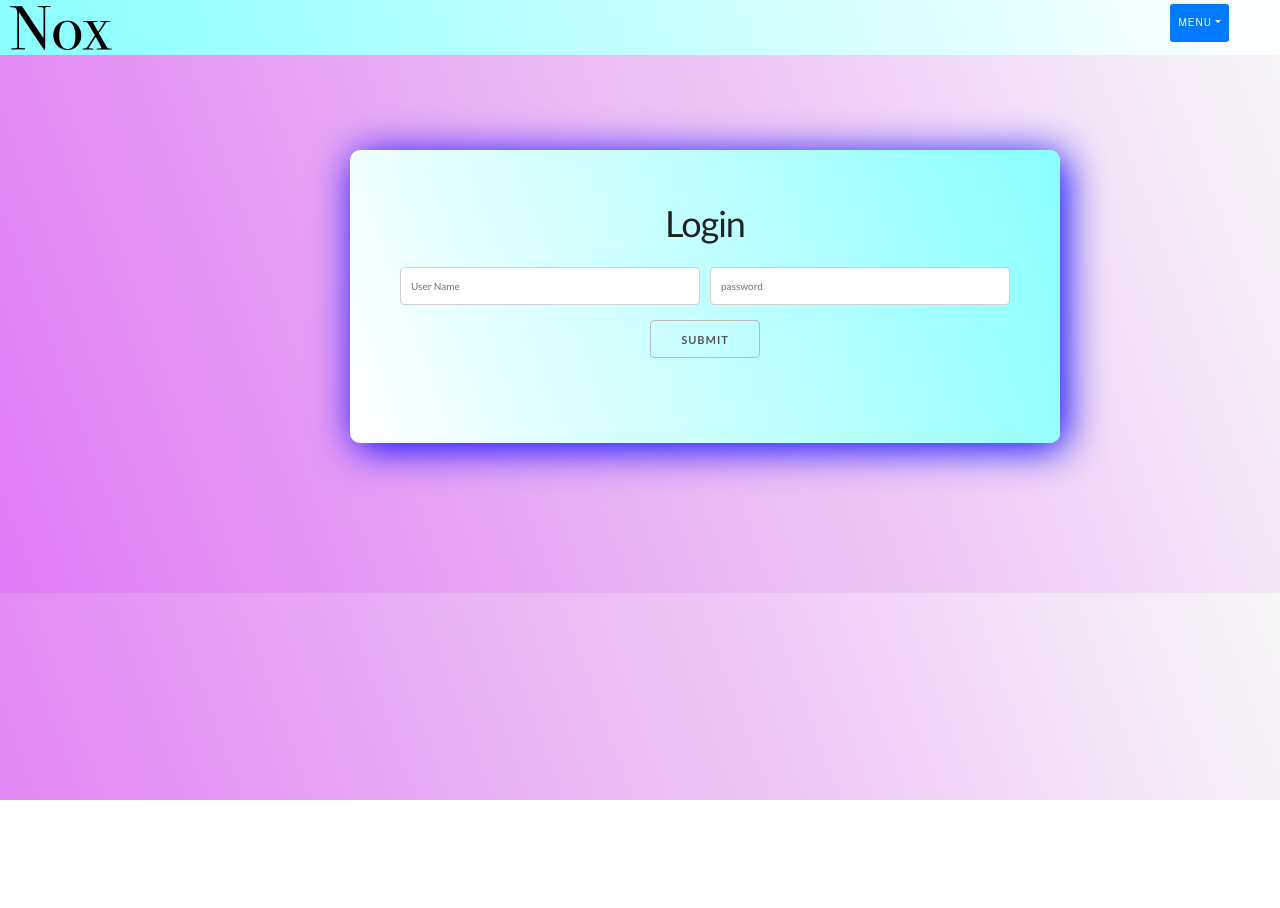
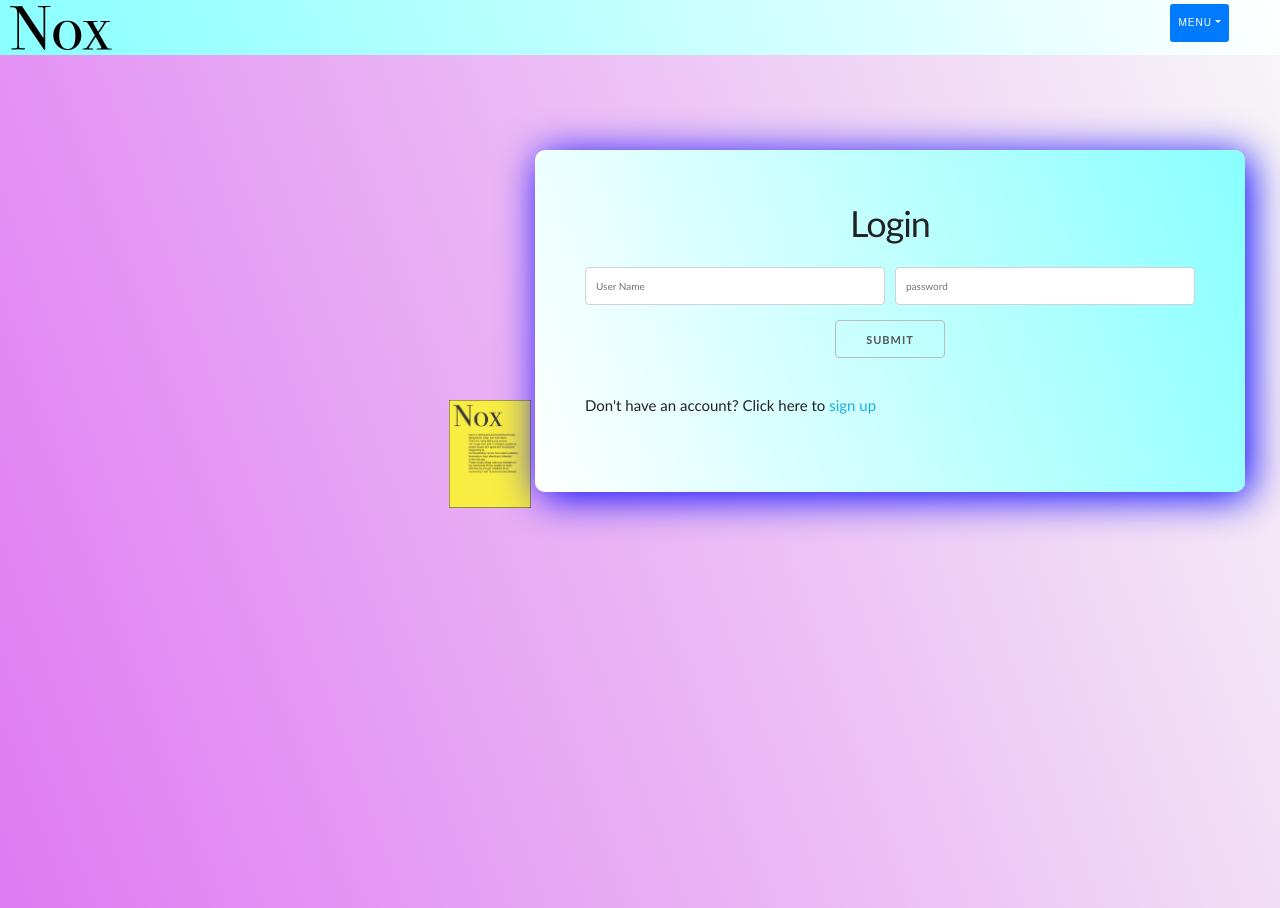
Before and after one commit to jeanshotjack/pro3, a React (Create React App) app in the folder client/: page /login in a window 1280 px wide. Before the commit the page ends 800 px from the top, so only its background shows below. Built offline with nearby package versions, Linux system fonts and the light colour scheme; a web font is replaced by a local one.

Commit message:
reloads on post

```diff
--- a/client/src/components/NoxLogo/NoxLogo.js
+++ b/client/src/components/NoxLogo/NoxLogo.js
@@ -8,7 +8,7 @@ const NoxLogo = (props) => {
       <div className="container">
         <div className="row justify-content-center">
           <div className="col-md-8"></div>
-          <img className="noxLogo" src={require("../NoxLogo/noxLogoMain.png")} />
+          <img className="noxLogo" src={require("../NoxLogo/Nox2.png")} />
         </div>
       </div>
     </div>
--- /dev/null
+++ b/client/src/components/NoxLogo/NoxRules.js
@@ -0,0 +1,17 @@
+import React from "react";
+
+
+const NoxRules = (props) => {
+  return (
+
+
+      <div className="container">
+          <img className="noxLogo" src={require("../NoxLogo/Nox_Rules.jpg")} />
+      </div>
+
+  );
+}
+
+
+
+export default NoxRules;
--- a/client/src/components/PostForm/index.js
+++ b/client/src/components/PostForm/index.js
@@ -1,7 +1,7 @@
 import React from "react";
 import ListItem from "../List";
 import { Row, Col } from "../Grid";
-import SubmitPost from "../SubmitPost";
+
 import axios from "axios";
 // import SideBar from "../SideBar";
 import API from "../../utils/API";
@@ -37,6 +37,15 @@ class PostForm extends React.Component {
             })
             .catch(err => console.log(err));
     };
+    getPosts = () => {
+        API.getPosts()
+          .then(res =>
+            this.setState({ postTitle: res.data.title,
+            user: res.data.user,
+        postBody: res.data.body }))
+          .catch(err => console.log(err));
+      };
+
 
     componentDidMount = () => {
         this.getUser();
@@ -68,7 +77,9 @@ class PostForm extends React.Component {
             user: this.state.user
 
         }).then(response => {
-            console.log(response)
+            console.log(response);
+            this.getPosts();
+            window.location.reload();
         })
             .catch(err => console.log(err))
     }
--- a/client/src/components/Rules.js
+++ b/client/src/components/Rules.js
@@ -12,12 +12,7 @@ const Signup = (props) => {
                     <a><img className="noxRulesLogo center" src={require("../components/NoxLogo/Nox2.png")} /></a>
                     <hr />
                     <h6>
-                        <p>Nox is a dating and social app designed for the queer people of marginalized genders. There are many dating app options for cis gay men and cis straight couples. Please respect this space and the persons frequenting it.
-
-                </p>
-
-                        <p> No transphobia, racism, hate speech, ableism, or fatphobia.
-                    If your content is found offensive enough to be flagged 3 or more times by members of our community, it will be automatically deleted.
+                        <p>Nox is a dating, social and community app designed for queer and trans folks. There are many dating app options for cis gay men and cis straight couples. Please respect this space and the persons frequenting it. No transphobia, racism, hate speech, ableism, or fatphobia. If your content is found offensive enough to be reported by members of our community, it will be automatically deleted.
             </p>
                     </h6>
                 </div>
--- a/client/src/components/SignUp/SignUpPage.js
+++ b/client/src/components/SignUp/SignUpPage.js
@@ -1,10 +1,13 @@
 import React from "react";
-
+import NoxLogo from "..//NoxLogo/NoxLogo";
 
 const Signup = (props) => {
   return (
     <div className="container-fluid">
-      <div className="row justify-content-center">
+      <div className="row">
+      <div className="col-md-4">
+        <NoxLogo />
+        </div>
         <div className="col-md-8">
           <div className="signUpCard">
             <div className="header" align="center"><h3>Sign Up</h3></div>
@@ -65,6 +68,9 @@ const Signup = (props) => {
 
 
             </form>
+            <div>
+              <p>Already have an account? Click here to <a href="/login" value="/login">login</a></p>
+            </div>
           </div>
         </div>
       </div>
--- a/client/src/components/SubmitPost.js
+++ /dev/null
@@ -1,31 +0,0 @@
-import React from "react";
-import axios from "axios";
-
-class SubmitPost extends React.Component{
-
-    postToDB = (post) => {
-        var dbPost = {
-          title: post.title,
-          body: post.body,
-          postCreated: post.postCreated,
-          user: post.User
-        }
-
-        axios.post("/api/posts", dbPost)
-        .catch(err => console.log(err))
-      }
-
-    render() {
-        return (
-          <div>
-          <button className="primary" onClick={() =>
-            {this.postToDB(this.props)}
-            }>
-            Submit
-        </button>
-        </div>
-        );
-    }
-  }
-
-  export default SubmitPost;
--- a/client/src/pages/LoginPage.js
+++ b/client/src/pages/LoginPage.js
@@ -1,10 +1,21 @@
 import React from "react";
+import NoxRules from "../components/NoxLogo/NoxRules";
 
 
 function Login(props) {
   return (
     <div className="container-fluid">
-      <div className="row justify-content-center">
+      <div className="row">
+        <div className="col-md-4" align="left">
+        <NoxRules
+        height="100vh"
+        dpr="auto"
+        responsive
+        width="auto"
+        crop="scale"
+        responsiveUseBreakpoints="true"
+        />
+        </div>
         <div className="col-md-8">
           <div className="loginCard">
             <div className="header" align="center"><h3>Login</h3></div>
@@ -25,10 +36,14 @@ function Login(props) {
                 </div>
               </div>
             </form>
+            <div>
+              <p>Don't have an account? Click here to <a href="/signup" value="/signup">sign up</a></p>
+            </div>
           </div>
         </div>
+        </div>
       </div>
-    </div>
+
   );
 }
 
--- a/client/src/pages/Main.js
+++ b/client/src/pages/Main.js
@@ -26,6 +26,8 @@ class Main extends Component {
     this.getPosts();
   }
 
+
+
   getUser = () => {
     API.getUser()
       .then(res => {
@@ -51,6 +53,7 @@ class Main extends Component {
     API.getPosts()
       .then(res =>
         this.setState({ mock_posts: res.data }))
+
       .catch(err => console.log(err));
   };
 
```
Also changed, not shown: client/src/components/NoxLogo/Nox_Rules.jpg (added).
